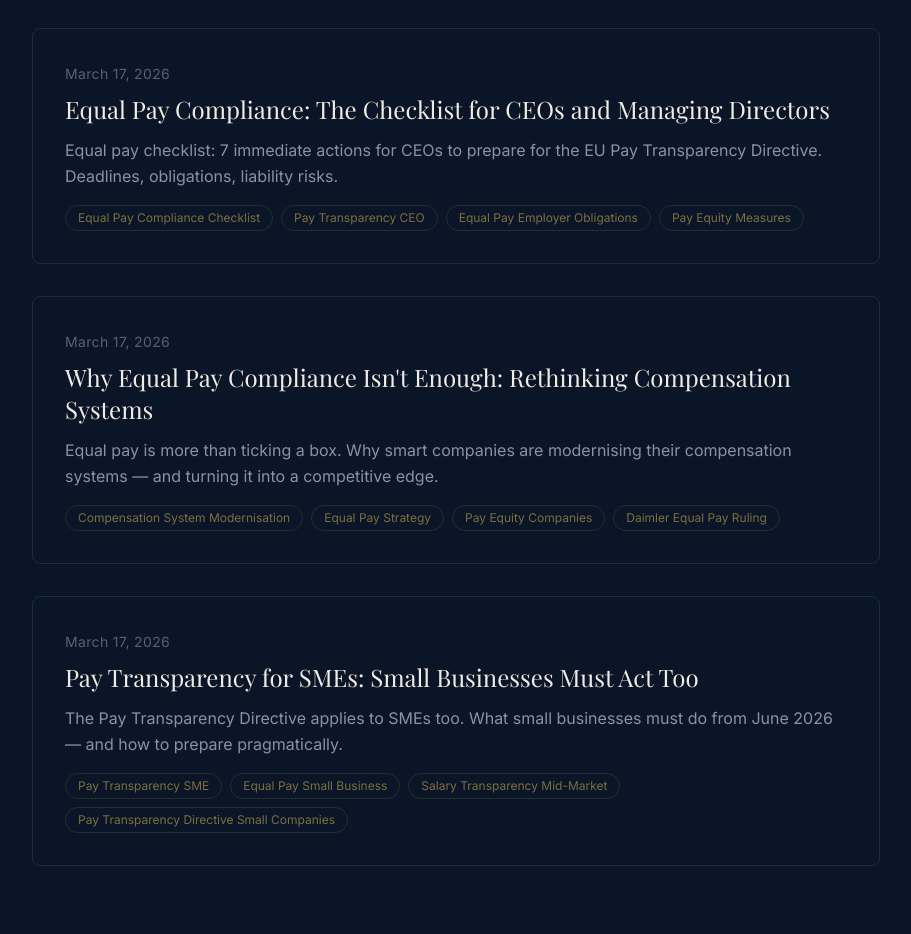
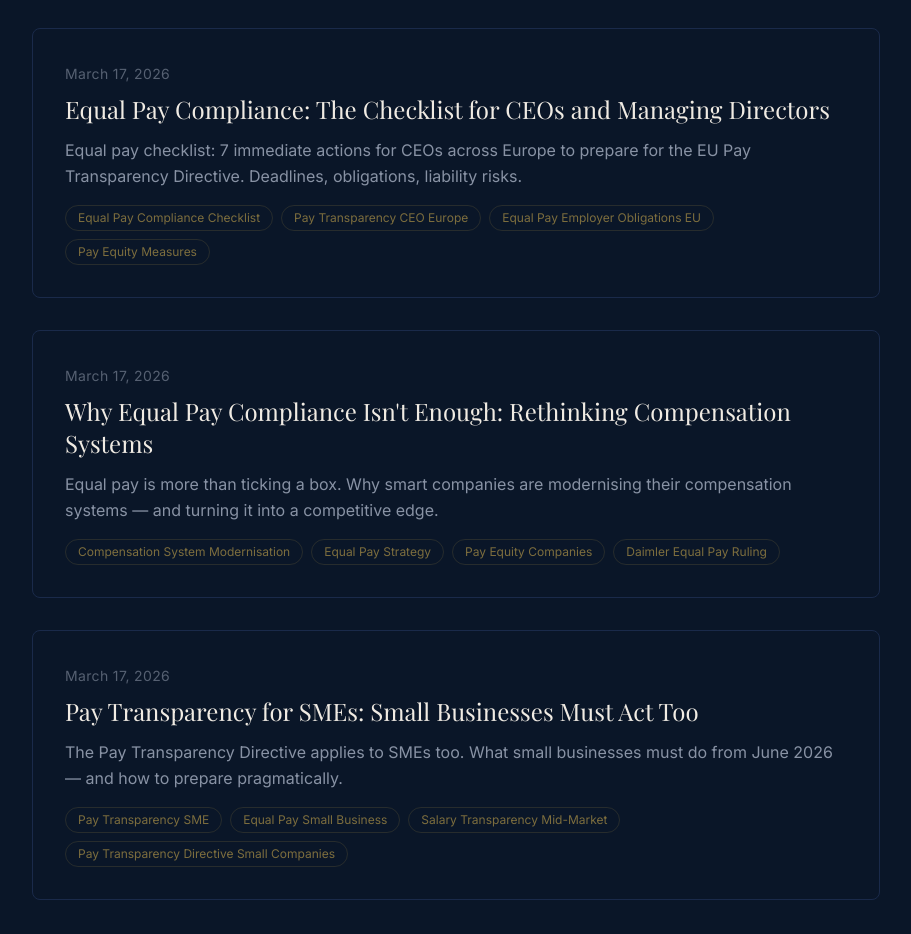
Before and after one commit to carolinejunker/jdm-advisory, a Next.js app: page /en/blog in a window 1280 px wide. Shown: the part 820-1754 px from the top of the page, without its empty margins (184-1095 px from the left). Built offline with nearby package versions, Linux system fonts and the light colour scheme; a web font is replaced by a local one.

Commit message:
EN Article 3: EU-wide perspective, Luxembourg transposition details, employee representatives

```diff
--- a/src/content/blog/posts.ts
+++ b/src/content/blog/posts.ts
@@ -1464,19 +1464,20 @@ export const blogPosts: BlogPost[] = [
     slug: "equal-pay-compliance-checkliste-geschaeftsfuehrer",
     title: "Equal Pay Compliance: The Checklist for CEOs and Managing Directors",
     description:
-      "Equal pay checklist: 7 immediate actions for CEOs to prepare for the EU Pay Transparency Directive. Deadlines, obligations, liability risks.",
+      "Equal pay checklist: 7 immediate actions for CEOs across Europe to prepare for the EU Pay Transparency Directive. Deadlines, obligations, liability risks.",
     date: "2026-03-17",
     author: "Jens Druckenmüller",
     keywords: [
       "Equal Pay Compliance Checklist",
-      "Pay Transparency CEO",
-      "Equal Pay Employer Obligations",
+      "Pay Transparency CEO Europe",
+      "Equal Pay Employer Obligations EU",
       "Pay Equity Measures",
       "Gender Pay Gap Reporting Obligation",
       "Pay Transparency Checklist",
       "Equal Pay CEO Liability",
       "Pay Transparency Directive Implementation",
-      "Salary Transparency Measures",
+      "Salary Transparency Europe",
+      "Luxembourg Pay Compliance",
     ],
     lang: "en",
     content: `
@@ -1508,7 +1509,7 @@ export const blogPosts: BlogPost[] = [
         <li>Companies with 250+ employees: Annual reporting</li>
         <li>Companies with 150–249 employees: Reporting every 3 years</li>
         <li>7 reporting metrics, 5 of which must be publicly accessible</li>
-        <li>For gaps above 5%: Joint pay assessment with works council (Art. 10)</li>
+        <li>For gaps above 5%: Joint pay assessment with employee representatives (Art. 10)</li>
       </ul>
 
       <h3>7 June 2031 — SME reporting</h3>
@@ -1518,6 +1519,9 @@ export const blogPosts: BlogPost[] = [
 
       <p>The critical point: the <strong>data baseline for the first report is calendar year 2026</strong>. This means data collection systems must be in place by now. Companies that need to report in June 2027 cannot start collecting data in January 2027.</p>
 
+      <h3>Where do member states stand?</h3>
+      <p>Transposition progress varies significantly across the EU. In <strong>Luxembourg</strong>, the Council of Government (Conseil de Gouvernement) reviewed the transposition bill on 13 March 2026 — it must still pass the Chamber of Deputies (Chambre des Députés). Luxembourg already has significant infrastructure in place: employee delegations with semi-annual reporting obligations for companies with 15+ employees, the ITM (Inspection du Travail et des Mines) as the supervisory authority, and LOGIB as a state-provided analysis tool. In <strong>Germany</strong>, no draft bill has been published yet. <strong>Sweden</strong> remains the only country to have fully transposed the directive. Regardless of national progress: the directive's obligations apply from 7 June 2026 — whether or not your country has completed transposition.</p>
+
       <h2>The 7 immediate actions for CEOs</h2>
 
       <h3>1. Remove pay secrecy clauses</h3>
@@ -1556,11 +1560,11 @@ export const blogPosts: BlogPost[] = [
 
       <p><strong>Action:</strong> Review your existing job grading system. Does it reflect the directive's four criteria? Are soft skills and non-physical demands given equal weight? Or does it perpetuate historically grown inequalities? If the latter: revise it — before a court does it for you.</p>
 
-      <h3>7. Engage the works council early</h3>
-
-      <p>The directive significantly strengthens the role of employee representatives. For gaps above 5%, a <strong>joint pay assessment with the works council</strong> (Betriebsrat) is mandatory (Art. 10). But even in developing transparent pay criteria and forming employee categories, involving the works council is advisable — and in many cases already subject to co-determination rights.</p>
-
-      <p><strong>Action:</strong> Seek dialogue with your works council now. Inform them about the upcoming requirements, align on timelines, and build a cooperative foundation. A works council that first learns about pay gaps through the report will react very differently from one that was involved from the start.</p>
+      <h3>7. Engage employee representatives early</h3>
+
+      <p>The directive significantly strengthens the role of employee representatives. For gaps above 5%, a <strong>joint pay assessment</strong> is mandatory (Art. 10). But even in developing transparent pay criteria and forming employee categories, involving employee representatives is advisable — and in many countries already subject to co-determination rights. In Germany, this means the works council (Betriebsrat); in Luxembourg, the staff delegation (délégation du personnel) — which already has semi-annual reporting obligations for companies with 15 or more employees.</p>
+
+      <p><strong>Action:</strong> Seek dialogue with your employee representatives now. Inform them about the upcoming requirements, align on timelines, and build a cooperative foundation. Representatives who first learn about pay gaps through the report will react very differently from those who were involved from the start.</p>
 
       <h2>Differentiation by company size</h2>
 
@@ -1582,18 +1586,18 @@ export const blogPosts: BlogPost[] = [
         <li>From 100 employees: Regular reporting (every 3 years, from 2031)</li>
         <li>From 150 employees: Regular reporting (every 3 years, from 2027)</li>
         <li>From 250 employees: Annual reporting (from 2027)</li>
-        <li>For gaps above 5%: Joint pay assessment with works council</li>
-      </ul>
-
-      <p>But caution: even companies with fewer than 100 employees can face <strong>individual information requests and lawsuits</strong>. The reversal of the burden of proof applies to all. And the BAG has made clear with the pair comparison (case no. 8 AZR 300/24) that a single case is enough to establish a presumption of discrimination.</p>
-
-      <h2>The BAG ruling as a wake-up call</h2>
-
-      <p>Anyone waiting for the German legislature to transpose the directive before taking action is making a strategic mistake. The German Federal Labour Court (BAG) has already incorporated key elements of the directive into existing case law on 23 October 2025.</p>
-
-      <p>The <strong>pair comparison</strong> makes it significantly easier for employees to assert pay discrimination. A single higher-paid colleague of the other gender in a comparable position is sufficient. No statistics, no group comparison. And then the burden of proof shifts to the employer.</p>
-
-      <p>The message is clear: <strong>the directive is already having an effect — even without national transposition.</strong> Companies that wait until the German law is passed will have waited too long.</p>
+        <li>For gaps above 5%: Joint pay assessment with employee representatives</li>
+      </ul>
+
+      <p>But caution: even companies with fewer than 100 employees can face <strong>individual information requests and lawsuits</strong>. The reversal of the burden of proof applies to all. Note that in Luxembourg, employee delegation obligations already start at 15 employees — well below the EU reporting thresholds.</p>
+
+      <h2>Courts aren't waiting — and neither should you</h2>
+
+      <p>Anyone waiting for their national legislature to transpose the directive before taking action is making a strategic mistake. Courts in some member states are already incorporating the directive's principles into existing case law.</p>
+
+      <p>In Germany, the Federal Labour Court (BAG) ruled on 23 October 2025 that a <strong>pair comparison</strong> — a single higher-paid colleague of the other gender in a comparable position — is sufficient to establish a presumption of discrimination. No statistics, no group comparison. And then the burden of proof shifts to the employer.</p>
+
+      <p>The message is clear: <strong>the directive is already having an effect — even without national transposition.</strong> Companies that wait for the law to be formally passed will have waited too long.</p>
 
       <h2>Procurement exclusion: Compliance as a business prerequisite</h2>
 
@@ -1623,9 +1627,9 @@ export const blogPosts: BlogPost[] = [
 
       <p>As a CEO or managing director, you bear the responsibility: for your company's compliance, for protection against liability risks, and for your brand's reputation as an employer. The seven immediate actions in this article are your starting point.</p>
 
-      <p>But a checklist alone isn't enough. Implementation requires a <strong>systematic analysis of your compensation structures</strong>, the adjustment of processes and systems, and — often underestimated — the right communication with the works council and workforce.</p>
-
-      <p>We support CEOs and HR leaders with pragmatic implementation — from the initial assessment through to full compliance. No audit theatre. No consultant jargon. Just clear analysis, concrete actions, and robust results.</p>
+      <p>But a checklist alone isn't enough. Implementation requires a <strong>systematic analysis of your compensation structures</strong>, the adjustment of processes and systems, and — often underestimated — the right communication with employee representatives and your workforce.</p>
+
+      <p>Based in Luxembourg and advising companies across Europe, we support CEOs and HR leaders with pragmatic implementation — from the initial assessment through to full compliance. No audit theatre. No consultant jargon. Just clear analysis, concrete actions, and robust results.</p>
 
       <p><strong><a href="/en/equal-pay">Start with a free initial consultation →</a></strong></p>
     `,
@@ -1651,14 +1655,14 @@ export const blogPosts: BlogPost[] = [
           "The costs of non-compliance are substantial and multifaceted: unlimited compensation with no cap for affected employees, back-payment of lost pay including bonuses and benefits in kind, fines from supervisory authorities (already up to 1% of annual revenue in France), possible exclusion from public procurement, and reputational damage from publicly visible gender pay gaps. Add the cost of a forced joint pay assessment for gaps above 5%.",
       },
       {
-        question: "Must the works council be involved?",
-        answer:
-          "Yes, and early on. The directive significantly strengthens the role of employee representatives. For a gender pay gap above 5% in an employee category, a joint pay assessment with the works council (Betriebsrat) is mandatory (Art. 10). Developing transparent pay criteria and forming employee categories are also frequently subject to co-determination rights. Early involvement creates cooperation rather than confrontation.",
+        question: "Must employee representatives be involved?",
+        answer:
+          "Yes, and early on. The directive significantly strengthens the role of employee representatives. For a gender pay gap above 5% in an employee category, a joint pay assessment with employee representatives is mandatory (Art. 10). The structure varies by country: works councils (Betriebsrat) in Germany, staff delegations (délégation du personnel) in Luxembourg, and other forms elsewhere. Developing transparent pay criteria and forming employee categories are also frequently subject to co-determination rights. Early involvement creates cooperation rather than confrontation.",
       },
       {
         question: "Is negotiation skill a valid reason for pay differences?",
         answer:
-          "No. Under the EU Pay Transparency Directive and current case law from the German Federal Labour Court (BAG), individual negotiation skill is not an objective justification for gender-based pay differences. The directive specifically aims to prevent pay from depending on individual negotiation strength. Only objective, gender-neutral criteria such as demonstrable qualifications, measurable performance, or role-relevant professional experience are accepted.",
+          "No. Under the EU Pay Transparency Directive, individual negotiation skill is not an objective justification for gender-based pay differences. This has also been confirmed by case law — for instance, the German Federal Labour Court (BAG) has explicitly ruled along these lines. The directive specifically aims to prevent pay from depending on individual negotiation strength. Only objective, gender-neutral criteria such as demonstrable qualifications, measurable performance, or role-relevant professional experience are accepted.",
       },
       {
         question: "When must we start reporting on the gender pay gap?",
```
